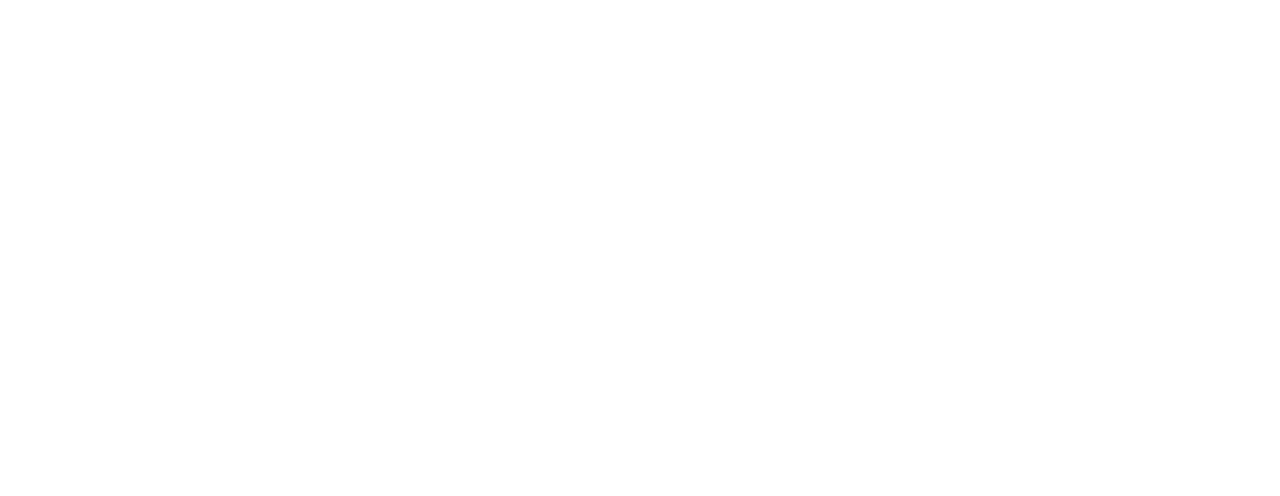
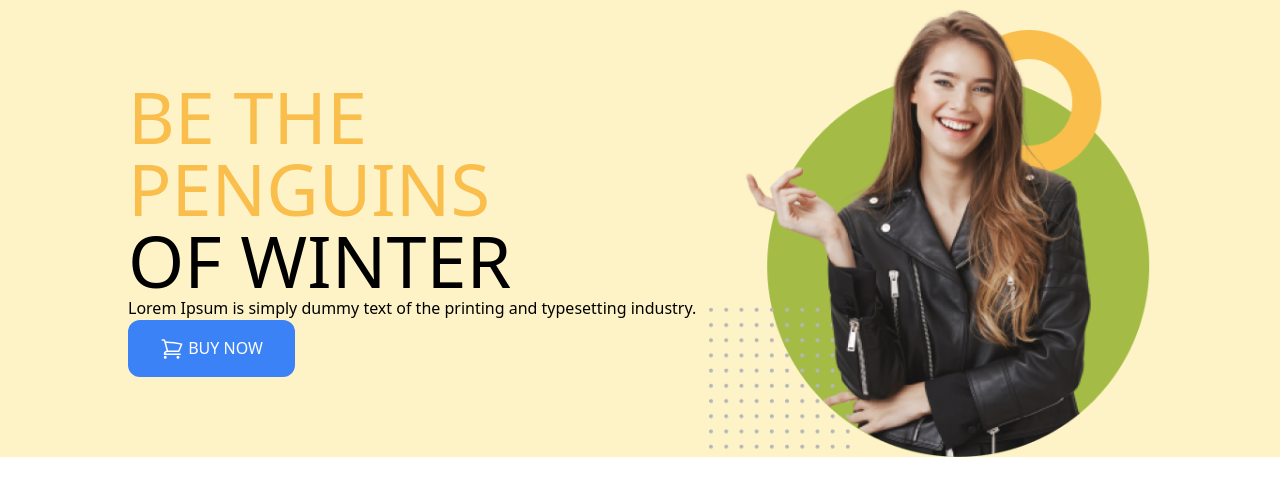
Before and after one commit to anissarkeraraf/fashion-tailwind, a plain HTML site: page index.html in a window 1280 px wide. Drawn offline with nearby package versions, Linux system fonts and the light colour scheme.

Commit message:
header section

```diff
--- a/index.html
+++ b/index.html
@@ -1,11 +1,43 @@
 <!DOCTYPE html>
 <html lang="en">
+
 <head>
     <meta charset="UTF-8">
     <meta name="viewport" content="width=device-width, initial-scale=1.0">
     <title>Fashion Tailwind</title>
+    <script src="https://cdn.tailwindcss.com"></script>
 </head>
+
 <body>
 
+    <header class="bg-amber-100 px-32">
+        <!-- nav section -->
+        <nav>
+
+        </nav>
+
+        <!-- banner section -->
+        <div class="flex justify-between items-center">
+            <div>
+                <h2 class="text-7xl uppercase"><span class="text-[#FABE4C]">Be the Penguins</span><br>
+                    of Winter</h2>
+                <p>Lorem Ipsum is simply dummy text of the printing
+                    and typesetting industry.</p>
+                <button class="py-4 px-8 bg-blue-500 rounded-xl uppercase text-white font-medium">
+                    <svg xmlns="http://www.w3.org/2000/svg" fill="none" viewBox="0 0 24 24" stroke-width="1.5" stroke="currentColor" class="w-6 h-6 inline">
+                        <path stroke-linecap="round" stroke-linejoin="round" d="M2.25 3h1.386c.51 0 .955.343 1.087.835l.383 1.437M7.5 14.25a3 3 0 0 0-3 3h15.75m-12.75-3h11.218c1.121-2.3 2.1-4.684 2.924-7.138a60.114 60.114 0 0 0-16.536-1.84M7.5 14.25 5.106 5.272M6 20.25a.75.75 0 1 1-1.5 0 .75.75 0 0 1 1.5 0Zm12.75 0a.75.75 0 1 1-1.5 0 .75.75 0 0 1 1.5 0Z" />
+                      </svg>
+
+                    Buy Now</button>
+            </div>
+            <div>
+                <img src="images/model.png" alt="">
+            </div>
+        </div>
+    </header>
+    <main>
+
+    </main>
 </body>
+
 </html>
--- /dev/null
+++ b/tailwind.config.js
@@ -0,0 +1,8 @@
+/** @type {import('tailwindcss').Config} */
+module.exports = {
+    content: ["./src/**/*.{html,js}"],
+    theme: {
+      extend: {},
+    },
+    plugins: [],
+  }
```
